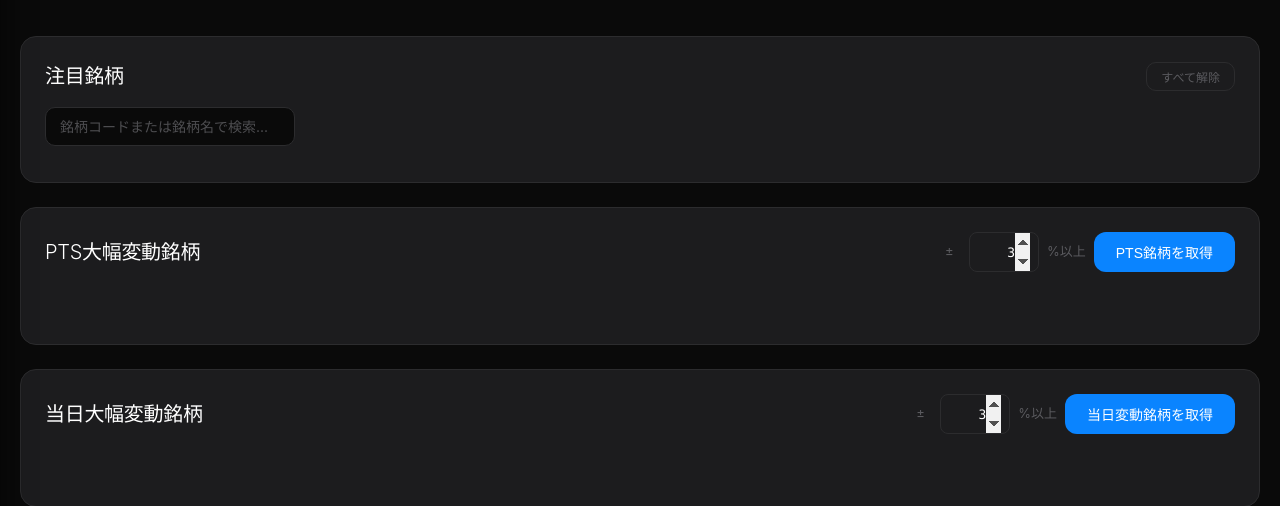
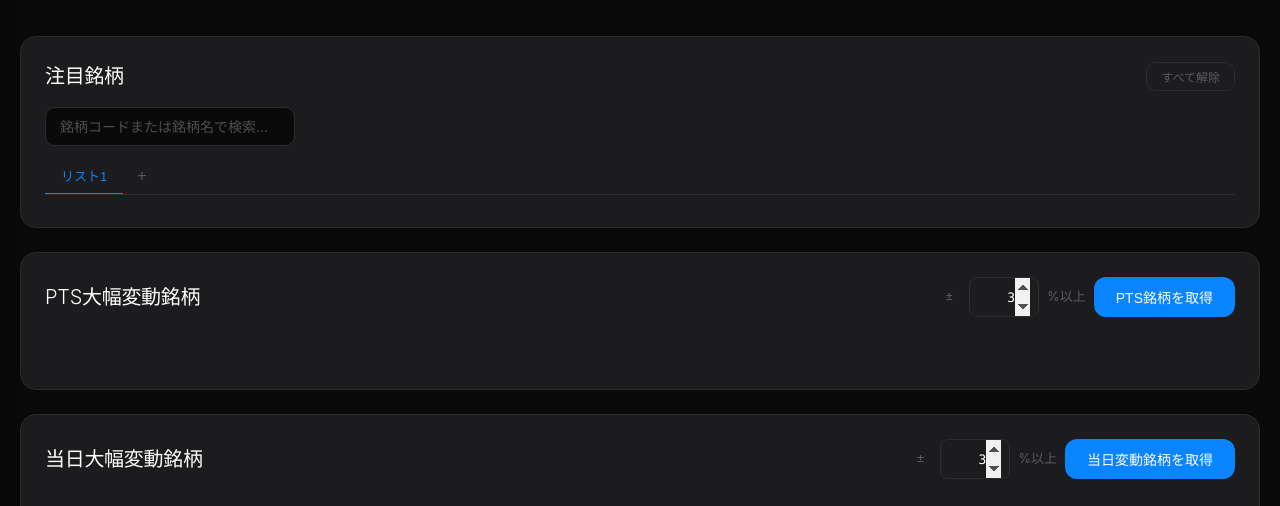
Before and after one commit to kou1111/stock-screener, a Flask app: page / in a window 1280 px wide. Shown: the part 87-593 px from the top of the page. Run offline with Flask 3, Linux system fonts and the light colour scheme; some libraries are stand-ins or nearby versions.

Commit message:
Add multi-list tabs to watchlist (max 5 lists)
- Tab bar with click to switch, double-click to rename, right-click to delete
- Each list manages its own set of tickers independently
- Alerts and memos remain global across all lists
- Star buttons reflect presence in any list
- Migrates old single-list localStorage format automatically

Co-Authored-By: Claude Opus 4.6 <noreply@anthropic.com>

```diff
--- a/static/style.css
+++ b/static/style.css
@@ -305,6 +305,45 @@ header .badge-auto {
   display: flex;
   flex-wrap: wrap;
   gap: 4px;
+}
+
+.wl-tab-bar {
+  display: flex;
+  gap: 2px;
+  margin-bottom: 8px;
+  border-bottom: 1px solid var(--border);
+  overflow-x: auto;
+  scrollbar-width: none;
+}
+.wl-tab-bar::-webkit-scrollbar { display: none; }
+.wl-tab {
+  background: none;
+  border: none;
+  color: var(--faint);
+  font-size: 13px;
+  font-weight: 500;
+  padding: 8px 16px;
+  cursor: pointer;
+  border-bottom: 2px solid transparent;
+  margin-bottom: -1px;
+  transition: all 0.2s;
+  white-space: nowrap;
+}
+.wl-tab:hover { color: var(--text); }
+.wl-tab.active { color: var(--accent); border-bottom-color: var(--accent); }
+.wl-tab-add { font-size: 16px; padding: 8px 12px; font-weight: 300; }
+.wl-tab-add:hover { color: var(--accent); }
+.wl-tab-rename {
+  background: var(--bg);
+  border: 1px solid var(--accent);
+  border-radius: 4px;
+  color: var(--text);
+  font-size: 13px;
+  font-weight: 500;
+  padding: 2px 6px;
+  width: 80px;
+  outline: none;
+  font-family: inherit;
 }
 
 .watchlist-item {
--- a/templates/index.html
+++ b/templates/index.html
@@ -4,7 +4,7 @@
   <meta charset="UTF-8">
   <meta name="viewport" content="width=device-width, initial-scale=1.0">
   <title>StockLens</title>
-  <link rel="stylesheet" href="/static/style.css?v=48">
+  <link rel="stylesheet" href="/static/style.css?v=49">
   <script src="https://cdn.plot.ly/plotly-2.35.2.min.js"></script>
   <!-- Google tag (gtag.js) -->
   <script async src="https://www.googletagmanager.com/gtag/js?id=G-HJQXL95L5F"></script>
@@ -37,6 +37,7 @@
       <input type="text" id="wl-search-input" class="wl-search-input" placeholder="銘柄コードまたは銘柄名で検索..." autocomplete="off">
       <div id="wl-search-candidates" class="wl-search-candidates" style="display:none;"></div>
     </div>
+    <div class="wl-tab-bar" id="wl-tab-bar"></div>
     <div id="watchlist-body" class="watchlist-body"></div>
   </div>
 
@@ -266,13 +267,16 @@ let tabHits = {1: 0, 2: 0, 3: 0, 4: 0, 5: 0};
 let screenResults = new Map();  // key: "ticker:days" → result (重複排除)
 
 /* ── 注目銘柄 (watchlist) ────────────────────────── */
-const WATCHLIST_KEY = "stock_screener_watchlist";
+const WL_LISTS_KEY = "stock_screener_wl_lists";
 const MEMO_KEY = "stock_screener_memos";
-let watchlist = new Map();
+let wlLists = [];       // [{id, name, tickers: [{ticker,name,turnover,market_cap,spark,market}]}]
+let wlActiveIdx = 0;
+let wlNextId = 1;
+let watchlist = new Map(); // アクティブリストのビュー
 let watchlistMemos = {};
 
 const ALERT_KEY = "stock_screener_alerts";
-let alertSettings = {};  // {ticker: {upper: number|null, lower: number|null}}
+let alertSettings = {};
 let _alertTimer = null;
 
 function loadAlerts() {
@@ -282,21 +286,158 @@ function saveAlerts() {
   localStorage.setItem(ALERT_KEY, JSON.stringify(alertSettings));
 }
 
+function _syncActiveWatchlist() {
+  watchlist.clear();
+  const list = wlLists[wlActiveIdx];
+  if (!list) return;
+  for (const item of list.tickers) {
+    watchlist.set(item.ticker, {name: item.name, turnover: item.turnover, market_cap: item.market_cap, spark: item.spark, market: item.market});
+  }
+}
+
+function isInAnyList(ticker) {
+  return wlLists.some(list => list.tickers.some(t => t.ticker === ticker));
+}
+
 function loadWatchlist() {
+  // 新形式を試す
   try {
-    const saved = JSON.parse(localStorage.getItem(WATCHLIST_KEY));
-    if (Array.isArray(saved)) {
-      for (const item of saved) watchlist.set(item.ticker, {name: item.name, turnover: item.turnover || null, market_cap: item.market_cap || null, spark: item.spark || null, market: item.market || null});
+    const raw = JSON.parse(localStorage.getItem(WL_LISTS_KEY));
+    if (raw && raw.version === 2 && Array.isArray(raw.lists) && raw.lists.length > 0) {
+      wlLists = raw.lists;
+      wlActiveIdx = Math.min(raw.activeIdx || 0, wlLists.length - 1);
+      wlNextId = Math.max(...wlLists.map(l => l.id), 0) + 1;
+      _syncActiveWatchlist();
+      try { watchlistMemos = JSON.parse(localStorage.getItem(MEMO_KEY)) || {}; } catch { watchlistMemos = {}; }
+      renderWlTabs();
+      renderWatchlist();
+      return;
     }
   } catch {}
+  // 旧形式からマイグレーション
+  try {
+    const saved = JSON.parse(localStorage.getItem("stock_screener_watchlist"));
+    if (Array.isArray(saved) && saved.length > 0) {
+      wlLists = [{id: 1, name: "リスト1", tickers: saved.map(item => ({ticker: item.ticker, name: item.name, turnover: item.turnover || null, market_cap: item.market_cap || null, spark: item.spark || null, market: item.market || null}))}];
+      wlNextId = 2;
+      wlActiveIdx = 0;
+      _syncActiveWatchlist();
+      try { watchlistMemos = JSON.parse(localStorage.getItem(MEMO_KEY)) || {}; } catch { watchlistMemos = {}; }
+      saveWatchlist();
+      localStorage.removeItem("stock_screener_watchlist");
+      renderWlTabs();
+      renderWatchlist();
+      return;
+    }
+  } catch {}
+  // データなし
+  wlLists = [{id: 1, name: "リスト1", tickers: []}];
+  wlNextId = 2;
+  wlActiveIdx = 0;
+  _syncActiveWatchlist();
   try { watchlistMemos = JSON.parse(localStorage.getItem(MEMO_KEY)) || {}; } catch { watchlistMemos = {}; }
+  saveWatchlist();
+  renderWlTabs();
   renderWatchlist();
 }
 
 function saveWatchlist() {
-  const arr = [];
-  for (const [ticker, info] of watchlist) arr.push({ticker, name: info.name, turnover: info.turnover, market_cap: info.market_cap, spark: info.spark, market: info.market});
-  localStorage.setItem(WATCHLIST_KEY, JSON.stringify(arr));
+  const list = wlLists[wlActiveIdx];
+  if (list) {
+    list.tickers = [];
+    for (const [ticker, info] of watchlist) {
+      list.tickers.push({ticker, name: info.name, turnover: info.turnover, market_cap: info.market_cap, spark: info.spark, market: info.market});
+    }
+  }
+  localStorage.setItem(WL_LISTS_KEY, JSON.stringify({version: 2, activeIdx: wlActiveIdx, lists: wlLists}));
+}
+
+/* ── リストタブ ── */
+function renderWlTabs() {
+  const bar = document.getElementById("wl-tab-bar");
+  bar.innerHTML = "";
+  wlLists.forEach((list, idx) => {
+    const tab = document.createElement("button");
+    tab.className = "wl-tab" + (idx === wlActiveIdx ? " active" : "");
+    tab.textContent = list.name;
+    tab.addEventListener("click", () => switchWlList(idx));
+    tab.addEventListener("dblclick", (e) => { e.preventDefault(); e.stopPropagation(); _startTabRename(tab, idx); });
+    tab.addEventListener("contextmenu", (e) => {
+      e.preventDefault();
+      if (wlLists.length <= 1) return;
+      if (confirm(`「${list.name}」を削除しますか？`)) deleteWlList(idx);
+    });
+    bar.appendChild(tab);
+  });
+  if (wlLists.length < 5) {
+    const addBtn = document.createElement("button");
+    addBtn.className = "wl-tab wl-tab-add";
+    addBtn.textContent = "+";
+    addBtn.title = "リストを追加";
+    addBtn.addEventListener("click", addWlList);
+    bar.appendChild(addBtn);
+  }
+}
+
+function switchWlList(idx) {
+  if (idx < 0 || idx >= wlLists.length || idx === wlActiveIdx) return;
+  saveWatchlist();
+  wlActiveIdx = idx;
+  _syncActiveWatchlist();
+  saveWatchlist();
+  renderWlTabs();
+  renderWatchlist();
+  updateStarButtons();
+}
+
+function addWlList() {
+  if (wlLists.length >= 5) return;
+  wlLists.push({id: wlNextId++, name: "リスト" + (wlLists.length + 1), tickers: []});
+  saveWatchlist();
+  wlActiveIdx = wlLists.length - 1;
+  _syncActiveWatchlist();
+  saveWatchlist();
+  renderWlTabs();
+  renderWatchlist();
+  updateStarButtons();
+}
+
+function deleteWlList(idx) {
+  if (wlLists.length <= 1) return;
+  wlLists.splice(idx, 1);
+  if (wlActiveIdx >= wlLists.length) wlActiveIdx = wlLists.length - 1;
+  else if (wlActiveIdx > idx) wlActiveIdx--;
+  else if (wlActiveIdx === idx) wlActiveIdx = Math.min(idx, wlLists.length - 1);
+  _syncActiveWatchlist();
+  saveWatchlist();
+  renderWlTabs();
+  renderWatchlist();
+  updateStarButtons();
+}
+
+function _startTabRename(tabEl, idx) {
+  const list = wlLists[idx];
+  const input = document.createElement("input");
+  input.type = "text";
+  input.className = "wl-tab-rename";
+  input.value = list.name;
+  input.maxLength = 10;
+  tabEl.textContent = "";
+  tabEl.appendChild(input);
+  input.focus();
+  input.select();
+  const commit = () => {
+    const v = input.value.trim();
+    list.name = v || list.name;
+    saveWatchlist();
+    renderWlTabs();
+  };
+  input.addEventListener("blur", commit);
+  input.addEventListener("keydown", (e) => {
+    if (e.key === "Enter") { e.preventDefault(); input.blur(); }
+    if (e.key === "Escape") { input.value = list.name; input.blur(); }
+  });
+  input.addEventListener("click", (e) => e.stopPropagation());
 }
 
 function saveMemo(ticker, text) {
@@ -682,13 +823,13 @@ function renderWatchlist() {
 
 function updateStarButtons() {
   document.querySelectorAll(".star-btn").forEach(btn => {
-    btn.classList.toggle("active", watchlist.has(btn.dataset.ticker));
+    btn.classList.toggle("active", isInAnyList(btn.dataset.ticker));
   });
 }
 
 /* ── アラート監視 ─────────────────────────────────── */
 async function _checkAlerts() {
-  const tickers = Object.keys(alertSettings).filter(t => watchlist.has(t));
+  const tickers = Object.keys(alertSettings).filter(t => isInAnyList(t));
   if (tickers.length === 0) return;
 
   for (const ticker of tickers) {
@@ -765,14 +906,14 @@ function _showDateAlertBanner(code, name, dateStr, memo) {
 
 function _restartAlertPolling() {
   if (_alertTimer) { clearInterval(_alertTimer); _alertTimer = null; }
-  const hasAny = Object.keys(alertSettings).some(t => watchlist.has(t));
+  const hasAny = Object.keys(alertSettings).some(t => isInAnyList(t));
   if (hasAny) {
     _alertTimer = setInterval(_checkAlerts, 30000);
   }
 }
 
 async function _checkAlertsOnLoad() {
-  const tickers = Object.keys(alertSettings).filter(t => watchlist.has(t));
+  const tickers = Object.keys(alertSettings).filter(t => isInAnyList(t));
   if (tickers.length === 0) return;
 
   const today = new Date();
@@ -1295,7 +1436,7 @@ function appendRow(r) {
 
   tabHits[days]++;
 
-  const isStarred = watchlist.has(r.ticker);
+  const isStarred = isInAnyList(r.ticker);
   const chgSign = r.cum_change >= 0 ? "+" : "";
   const tr = document.createElement("tr");
 
@@ -1458,7 +1599,7 @@ function appendPtsRow(s) {
   const sign = isUp ? "+" : "";
   const cls = isUp ? "up" : "down";
 
-  const isStarred = watchlist.has(ticker);
+  const isStarred = isInAnyList(ticker);
   const starTd = document.createElement("td");
   starTd.className = "star-cell";
   const starBtn = document.createElement("button");
@@ -1640,7 +1781,7 @@ function appendIntradayRow(s) {
   const sign = isUp ? "+" : "";
   const cls = isUp ? "up" : "down";
 
-  const isStarred = watchlist.has(ticker);
+  const isStarred = isInAnyList(ticker);
   const starTd = document.createElement("td");
   starTd.className = "star-cell";
   const starBtn = document.createElement("button");
```
